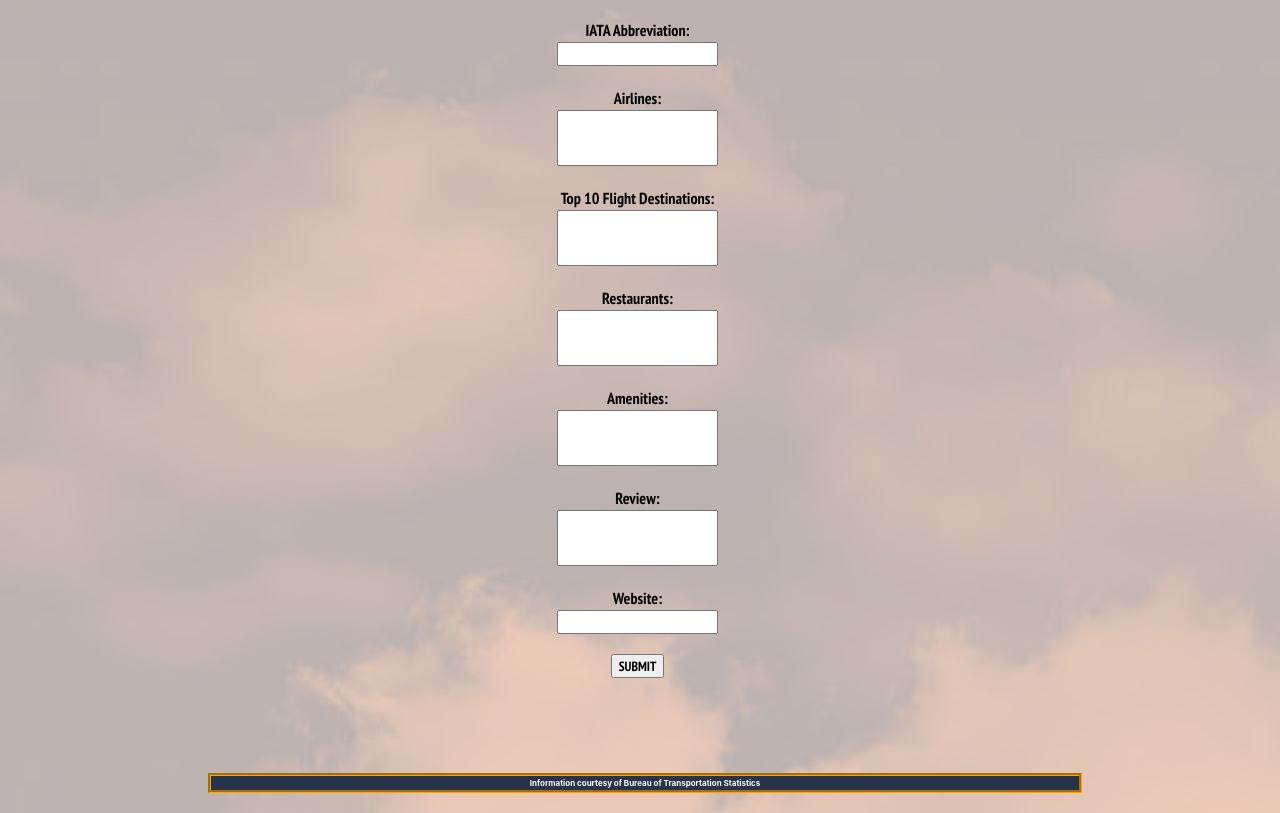
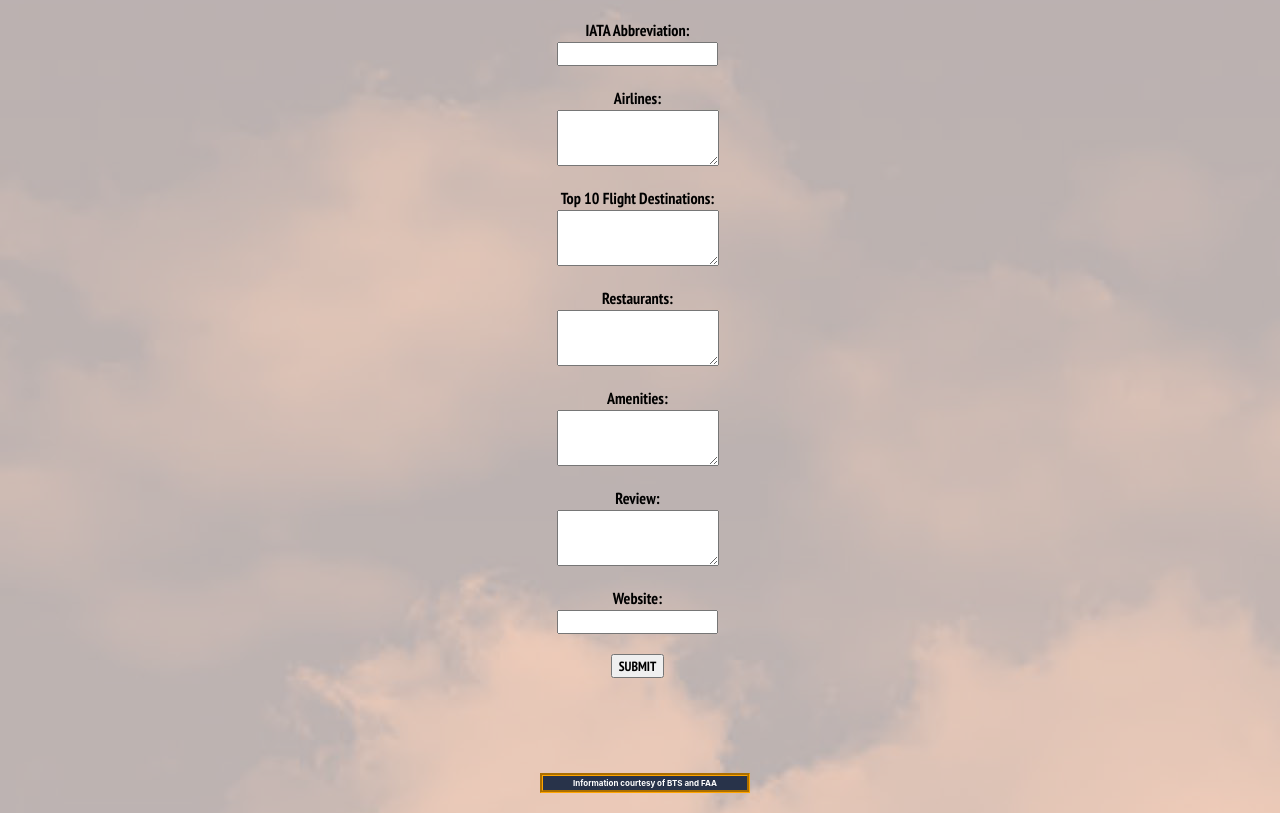
Before and after one commit to corysmith1522/location-react-app, a React (Create React App) app in the folder hows-my-airport/: page /create in a window 1280 px wide. Shown: the part 180-993 px from the top of the page. Built offline with nearby package versions, Linux system fonts and the light colour scheme.

Commit message:
textarea and footer

```diff
--- a/hows-my-airport/src/App.css
+++ b/hows-my-airport/src/App.css
@@ -42,7 +42,7 @@ nav {
 
 footer {
   margin: 20px auto;
-  width: 75%;
+  width: 200px;
   font-size: 50%;
 }
 
--- a/hows-my-airport/src/App.js
+++ b/hows-my-airport/src/App.js
@@ -50,7 +50,11 @@ function App() {
         <h4>
           Information courtesy of{" "}
           <a href="https://www.bts.gov/" className="footer-link">
-            Bureau of Transportation Statistics
+            BTS
+          </a>{" "}
+          and{" "}
+          <a href="https://www.faa.gov/" className="footer-link">
+            FAA
           </a>
         </h4>
       </footer>
--- a/hows-my-airport/src/components/Create.jsx
+++ b/hows-my-airport/src/components/Create.jsx
@@ -52,19 +52,19 @@ function Create() {
         <input type="text" value={abbreviation} onChange={(e) => setAbbreviation(e.target.value)}/>
         <br />
         <label htmlFor="airlines">Airlines: </label>
-        <input type="text" className="big-text" value={airlines} onChange={(e) => setAirlines(e.target.value)}/>
+        <textarea className="big-text" rows="10" cols="20" value={airlines} onChange={(e) => setAirlines(e.target.value)}/>
         <br />
         <label htmlFor="flights">Top 10 Flight Destinations: </label>
-        <input type="text" className="big-text" value={flights} onChange={(e) => setFlights(e.target.value)}/>
+        <textarea className="big-text" rows="10" cols="20" value={flights} onChange={(e) => setFlights(e.target.value)}/>
         <br />
         <label htmlFor="restaurants">Restaurants: </label>
-        <input type="text" className="big-text" value={restaurants} onChange={(e) => setRestaurants(e.target.value)}/>
+        <textarea className="big-text" rows="10" cols="20" value={restaurants} onChange={(e) => setRestaurants(e.target.value)}/>
         <br />
         <label htmlFor="amenities">Amenities: </label>
-        <input type="text" className="big-text" value={amenities} onChange={(e) => setAmenities(e.target.value)}/>
+        <textarea className="big-text" rows="10" cols="20" value={amenities} onChange={(e) => setAmenities(e.target.value)}/>
         <br />
         <label htmlFor="review">Review: </label>
-        <input type="text" className="big-text" value={review} onChange={(e) => setReview(e.target.value)}/>
+        <textarea className="big-text" rows="10" cols="20" value={review} onChange={(e) => setReview(e.target.value)}/>
         <br />
         <label htmlFor="website">Website: </label>
         <input type="text" value={website} onChange={(e) => setWebsite(e.target.value)}/>
--- a/hows-my-airport/src/components/css/Create.css
+++ b/hows-my-airport/src/components/css/Create.css
@@ -48,6 +48,8 @@ input {
 
 .big-text {
   height: 50px;
+  text-align: left;
+  font-family: "PT Sans", sans-serif;
 }
 
 button {
```
